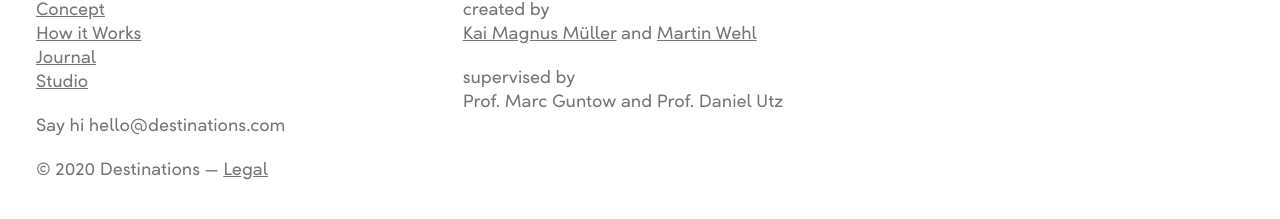
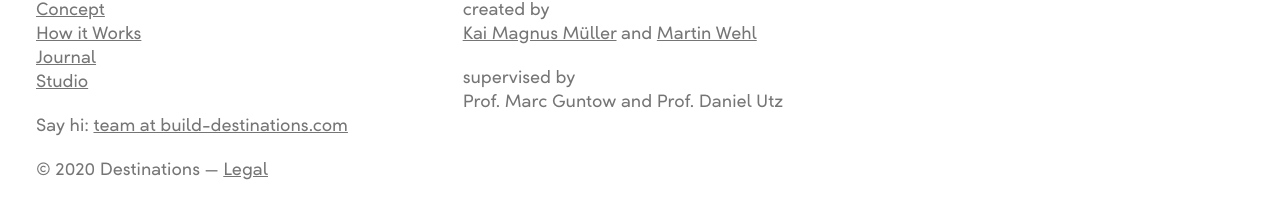
Before and after one commit to The-Destinations-Company/the-destinations-company.github.io, a Jekyll site: the page built from index.md, in a window 1280 px wide and 900 px high, scrolled down 2907 px. Shown: the part 663-882 px from the top of the window. Built offline with Jekyll 4.4.1, drawn with Linux system fonts in a browser that asks for light colours; some web fonts are replaced.

Commit message:
updated email links
- corrected wrong email in footer

```diff
--- a/_includes/footer.html
+++ b/_includes/footer.html
@@ -18,7 +18,7 @@
             {%endunless%}
             {% endfor %}
         </div>
-        <p>Say hi hello@destinations.com</p>
+        <p>Say hi: <a data-address="grnz@ohvyq-qrfgvangvbaf.pbz" href="" onclick="openMailer(this)">team at build-destinations.com</a></p>
         <p>© 2020 Destinations — <a href="/privacy.html">Legal</a></p>
     </div>
     <div>
--- a/_includes/message-popup.html
+++ b/_includes/message-popup.html
@@ -18,7 +18,7 @@
         <div class="form">
             <div class="response-wrapper" id="response-wrapper">
                 <div id="response-field"><p>Oops, something went wrong but we are working on a fix. Feel free to send us
-                    an <a data-address="grnz@ohvyq-qrfgvangvbaf.qr" href="" onclick="openMailer(this)">email</a> instead.</p></div>
+                    an <a data-address="grnz@ohvyq-qrfgvangvbaf.pbz" href="" onclick="openMailer(this)">email</a> instead.</p></div>
                 <button class="button-close" onclick="closeErrorMessage()" autofocus>
                     <img src="/assets/src/button-close.svg" alt="X">
                 </button>
```
